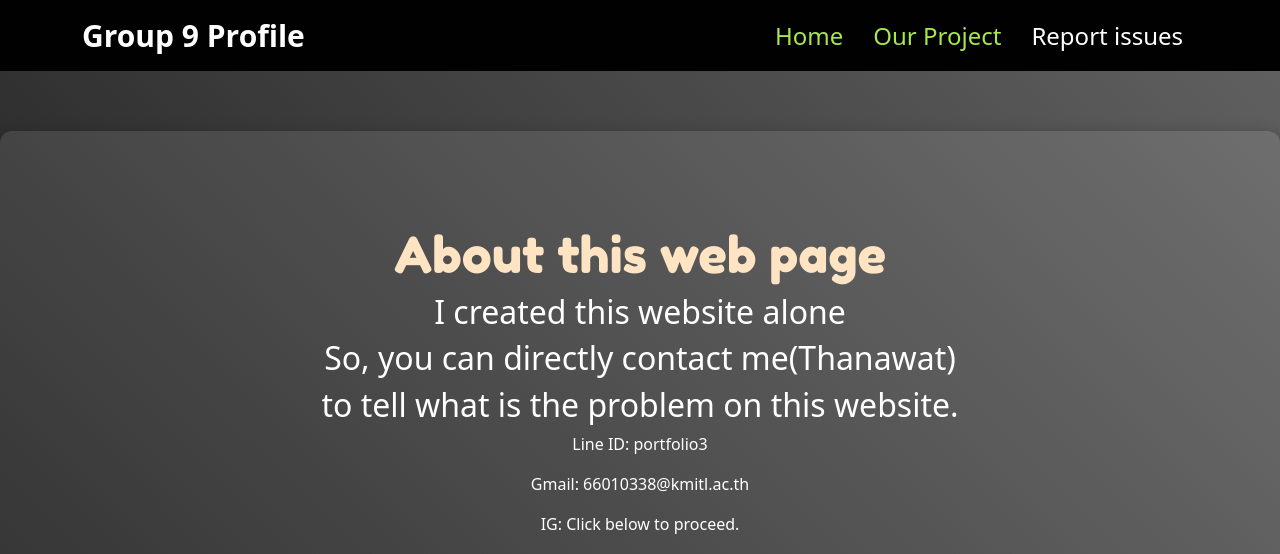
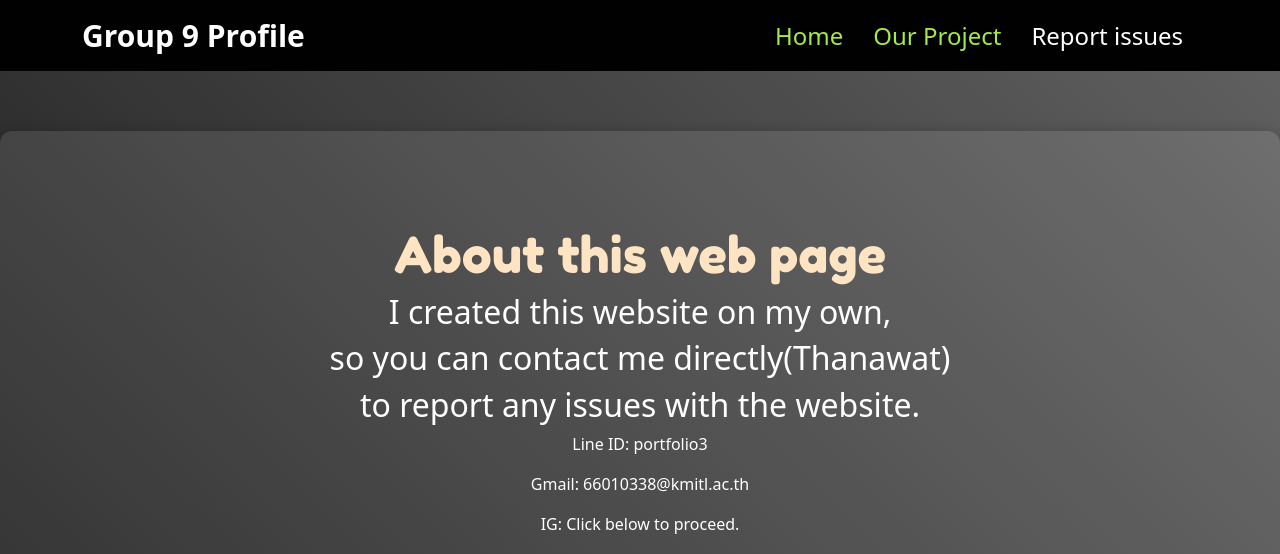
Before and after one commit to Flipfo4456/66010256.git.io, a plain HTML site: page report.html in a window 1280 px wide. Shown: the top 554 px of the page. Drawn offline with nearby package versions, Linux system fonts and the light colour scheme.

Commit message:
Update report.html

```diff
--- a/report.html
+++ b/report.html
@@ -46,11 +46,11 @@
         <div class="describe">
         <h1>About this web page</h1>
 
-            <h2>I created this website alone</h2>
+            <h2>I created this website on my own,</h2>
 
-            <h2>So, you can directly contact me(Thanawat)</h2>
+            <h2>so you can contact me directly(Thanawat)</h2>
 
-            <h2>to tell what is the problem on this website.</h2>
+            <h2>to report any issues with the website.</h2>
 
             <p>Line ID: portfolio3</p>
             <p>Gmail: 66010338@kmitl.ac.th</p>
```
